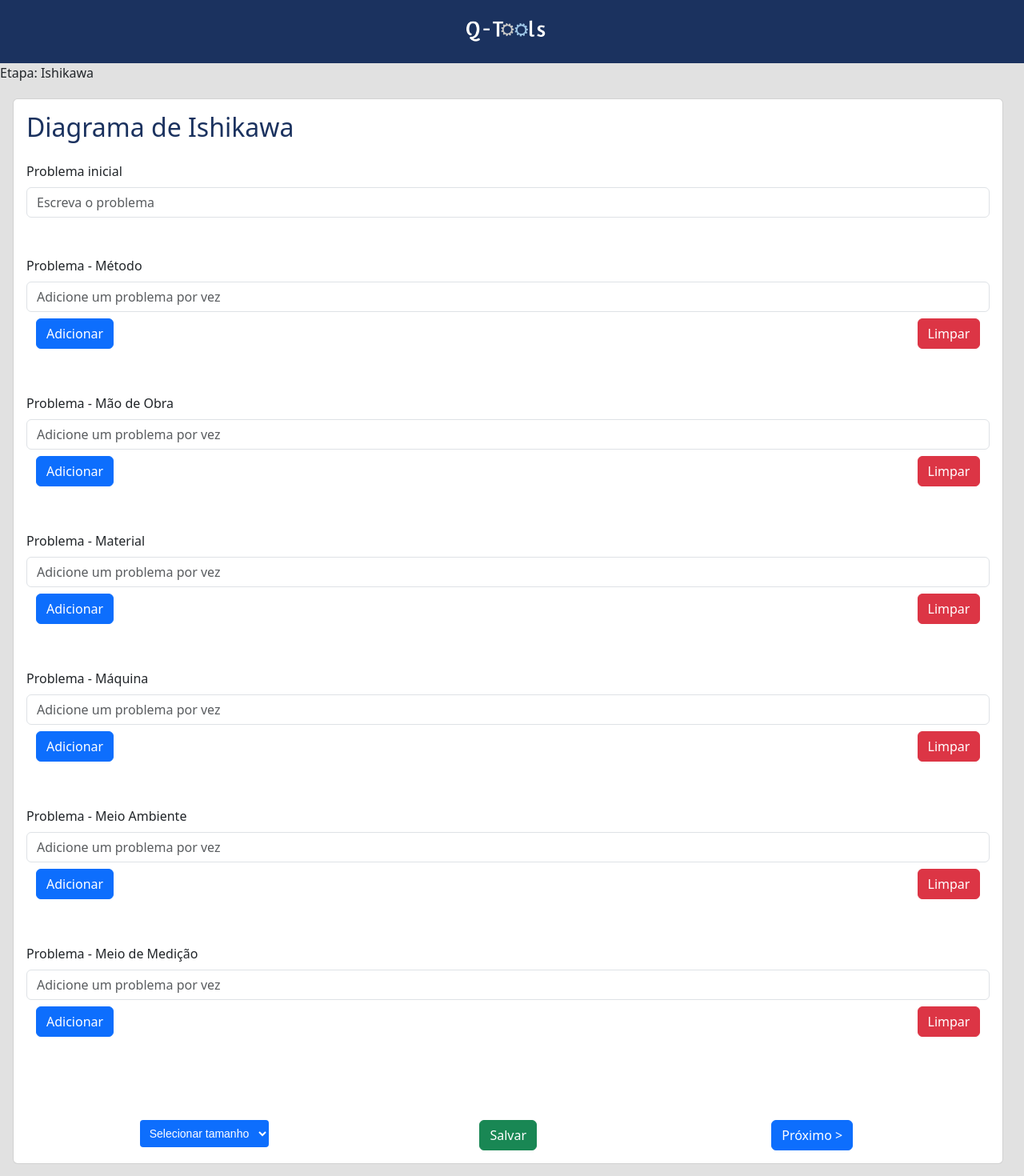
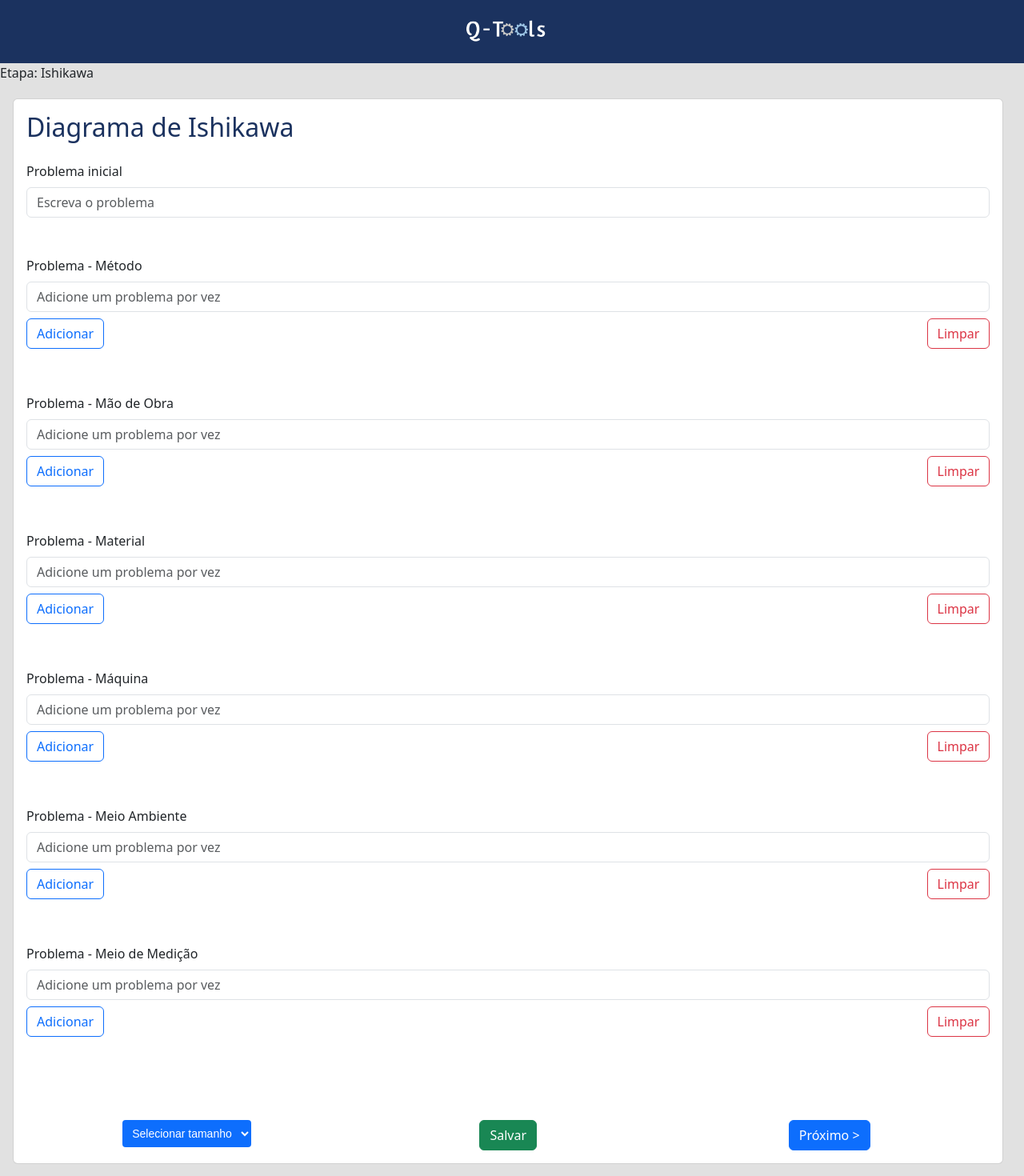
Before and after one commit to lcrossi/qtools, a React (Vite) app: page /tools in a window 1280 px wide. Shown: the top 1470 px of the page at 80% size. Built offline with nearby package versions, Linux system fonts and the light colour scheme.

Commit message:
restyling ishikawa form btns

```diff
--- a/src/components/ishikawa/index.jsx
+++ b/src/components/ishikawa/index.jsx
@@ -24,8 +24,8 @@ export default function Ishikawa() {
     const [fishboneChartMinWidth, setFishboneChartMinWidth] = useState(900)
     // Variáveis do context
     const {
-        stage, setStage,
-        contextIshikawaData, setContextIshikawaData,
+        setStage,
+        setContextIshikawaData,
         setShowHidePqs,
     } = useContext(ToolsContext)
 
@@ -308,12 +308,12 @@ export default function Ishikawa() {
                         />
                         <Container fluid className='md-0'>
                             <Row>
-                                <Col>
-                                    <Button onClick={() => addIshProblem('metodo')} variant='primary' className='mb-2'>Adicionar</Button>
+                                <Col style={{marginLeft: -12}}>
+                                    <Button onClick={() => addIshProblem('metodo')} variant='outline-primary' className='mb-2'>Adicionar</Button>
                                 </Col>
                                 <Col></Col>
-                                <Col style={{display: 'flex', justifyContent: 'right'}}>
-                                    <Button onClick={() => deleteIshProblem('metodo')} variant='danger' className='mb-2'>Limpar</Button>
+                                <Col style={{display: 'flex', justifyContent: 'right', marginRight: -12}}>
+                                    <Button onClick={() => deleteIshProblem('metodo')} variant='outline-danger' className='mb-2'>Limpar</Button>
                                 </Col>
                             </Row>
                             <Row >
@@ -333,12 +333,12 @@ export default function Ishikawa() {
                         />
                         <Container fluid className='md-0'>
                             <Row>
-                                <Col>
-                                    <Button onClick={() => addIshProblem('mao')} variant='primary' className='mb-2'>Adicionar</Button>
+                                <Col style={{marginLeft: -12}}>
+                                    <Button onClick={() => addIshProblem('mao')} variant='outline-primary' className='mb-2'>Adicionar</Button>
                                 </Col>
                                 <Col></Col>
-                                <Col style={{display: 'flex', justifyContent: 'right'}}>
-                                    <Button onClick={() => deleteIshProblem('mao')} variant='danger' className='mb-2'>Limpar</Button>
+                                <Col style={{display: 'flex', justifyContent: 'right', marginRight: -12}}>
+                                    <Button onClick={() => deleteIshProblem('mao')} variant='outline-danger' className='mb-2'>Limpar</Button>
                                 </Col>
                             </Row>
                             <Row >
@@ -358,12 +358,12 @@ export default function Ishikawa() {
                         />
                         <Container fluid className='md-0'>
                             <Row>
-                                <Col>
-                                    <Button onClick={() => addIshProblem('material')} variant='primary' className='mb-2'>Adicionar</Button>
+                                <Col style={{marginLeft: -12}}>
+                                    <Button onClick={() => addIshProblem('material')} variant='outline-primary' className='mb-2'>Adicionar</Button>
                                 </Col>
                                 <Col></Col>
-                                <Col style={{display: 'flex', justifyContent: 'right'}}>
-                                    <Button onClick={() => deleteIshProblem('material')} variant='danger' className='mb-2'>Limpar</Button>
+                                <Col style={{display: 'flex', justifyContent: 'right', marginRight: -12}}>
+                                    <Button onClick={() => deleteIshProblem('material')} variant='outline-danger' className='mb-2'>Limpar</Button>
                                 </Col>
                             </Row>
                             <Row >
@@ -383,12 +383,12 @@ export default function Ishikawa() {
                         />
                         <Container fluid className='md-0'>
                             <Row>
-                                <Col>
-                                    <Button onClick={() => addIshProblem('maquina')} variant='primary' className='mb-2'>Adicionar</Button>
+                                <Col style={{marginLeft: -12}}>
+                                    <Button onClick={() => addIshProblem('maquina')} variant='outline-primary' className='mb-2'>Adicionar</Button>
                                 </Col>
                                 <Col></Col>
-                                <Col style={{display: 'flex', justifyContent: 'right'}}>
-                                    <Button onClick={() => deleteIshProblem('maquina')} variant='danger' className='mb-2'>Limpar</Button>
+                                <Col style={{display: 'flex', justifyContent: 'right', marginRight: -12}}>
+                                    <Button onClick={() => deleteIshProblem('maquina')} variant='outline-danger' className='mb-2'>Limpar</Button>
                                 </Col>
                             </Row>
                             <Row >
@@ -408,12 +408,12 @@ export default function Ishikawa() {
                         />
                         <Container fluid className='md-0'>
                             <Row>
-                                <Col>
-                                    <Button onClick={() => addIshProblem('ambiente')} variant='primary' className='mb-2'>Adicionar</Button>
+                                <Col style={{marginLeft: -12}}>
+                                    <Button onClick={() => addIshProblem('ambiente')} variant='outline-primary' className='mb-2'>Adicionar</Button>
                                 </Col>
                                 <Col></Col>
-                                <Col style={{display: 'flex', justifyContent: 'right'}}>
-                                    <Button onClick={() => deleteIshProblem('ambiente')} variant='danger' className='mb-2'>Limpar</Button>
+                                <Col style={{display: 'flex', justifyContent: 'right', marginRight: -12}}>
+                                    <Button onClick={() => deleteIshProblem('ambiente')} variant='outline-danger' className='mb-2'>Limpar</Button>
                                 </Col>
                             </Row>
                             <Row >
@@ -433,12 +433,12 @@ export default function Ishikawa() {
                         />
                         <Container fluid className='md-0'>
                             <Row>
-                                <Col>
-                                    <Button onClick={() => addIshProblem('medicao')} variant='primary' className='mb-2'>Adicionar</Button>
+                                <Col style={{marginLeft: -12}}>
+                                    <Button onClick={() => addIshProblem('medicao')} variant='outline-primary' className='mb-2'>Adicionar</Button>
                                 </Col>
                                 <Col></Col>
-                                <Col style={{display: 'flex', justifyContent: 'right'}}>
-                                    <Button onClick={() => deleteIshProblem('medicao')} variant='danger' className='mb-2'>Limpar</Button>
+                                <Col style={{display: 'flex', justifyContent: 'right', marginRight: -12}}>
+                                    <Button onClick={() => deleteIshProblem('medicao')} variant='outline-danger' className='mb-2'>Limpar</Button>
                                 </Col>
                             </Row>
                             <Row >
@@ -453,7 +453,7 @@ export default function Ishikawa() {
                 </Form>
                 <br />
                 <br />
-                <Container className='fluid'>
+                <Container fluid>
                     <Row style={{textAlign: 'center'}}>
                         <Col>
                             <select id='fishboneChartSizeSelector' className={showOrHide} onChange={e => selectFishboneChartSize(e.target.value)}>
--- a/src/components/ishikawa/probList.jsx
+++ b/src/components/ishikawa/probList.jsx
@@ -6,9 +6,7 @@ export default function ProbList({props}) {
     let problemsArray = props
     let problemsListObject = []
     function showList() {
-        console.log(problemsArray)
         problemsListObject = problemsArray.map((problema, index) => {
-            console.log(problema)
             return (<ListGroup.Item as="li" key={index}>{problema.name}</ListGroup.Item>)
         })
 
```
